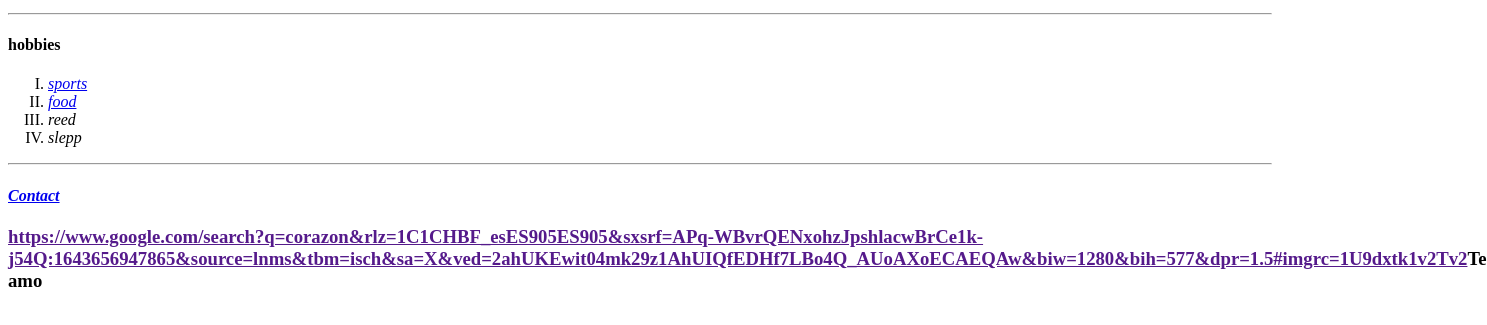
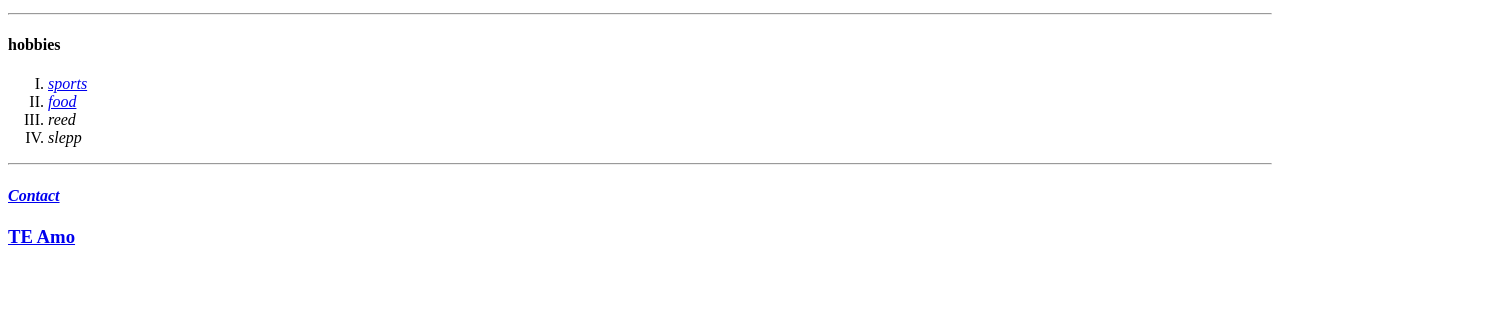
Before and after one commit to Ruho0/ruhoo, a plain HTML site: page index.html in a window 1280 px wide. Shown: the part 469-794 px from the top of the page, 1487 px wide, since content can reach past the window. Drawn offline with Linux system fonts and the light colour scheme.

Commit message:
Update index.html

```diff
--- a/index.html
+++ b/index.html
@@ -25,7 +25,7 @@
 <hr>
 <h4><em><a href="contact.html">Contact</a></em></h4>
 
-<h3><a href="">https://www.google.com/search?q=corazon&rlz=1C1CHBF_esES905ES905&sxsrf=APq-WBvrQENxohzJpshlacwBrCe1k-j54Q:1643656947865&source=lnms&tbm=isch&sa=X&ved=2ahUKEwit04mk29z1AhUIQfEDHf7LBo4Q_AUoAXoECAEQAw&biw=1280&bih=577&dpr=1.5#imgrc=1U9dxtk1v2Tv2</a>Te amo</h3>
+<h3><a href="https://www.google.com/search?q=corazon&rlz=1C1CHBF_esES905ES905&sxsrf=APq-WBvrQENxohzJpshlacwBrCe1k-j54Q:1643656947865&source=lnms&tbm=isch&sa=X&ved=2ahUKEwit04mk29z1AhUIQfEDHf7LBo4Q_AUoAXoECAEQAw&biw=1280&bih=577&dpr=1.5#imgrc=1U9dxtk1v2Tv2">TE Amo</a></h3>
 
 
 
```
